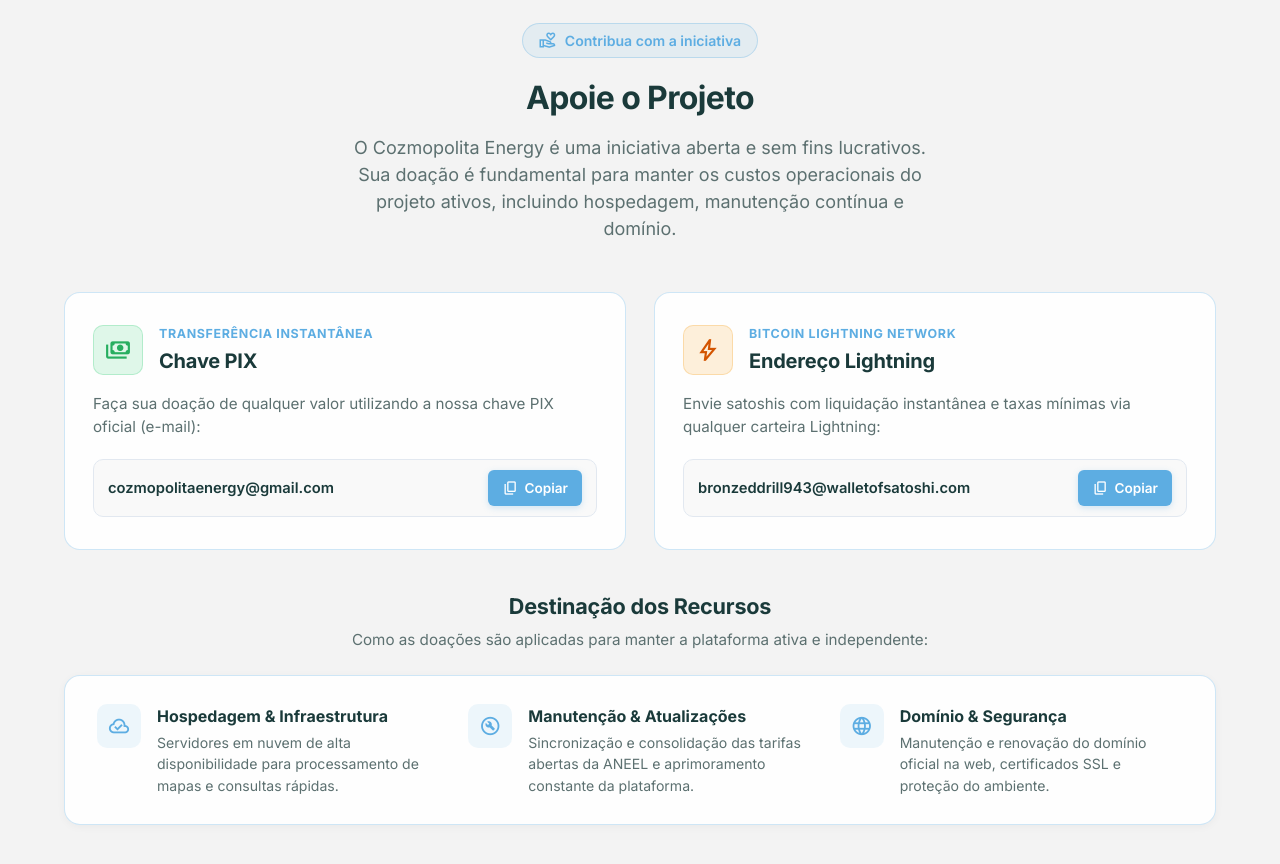
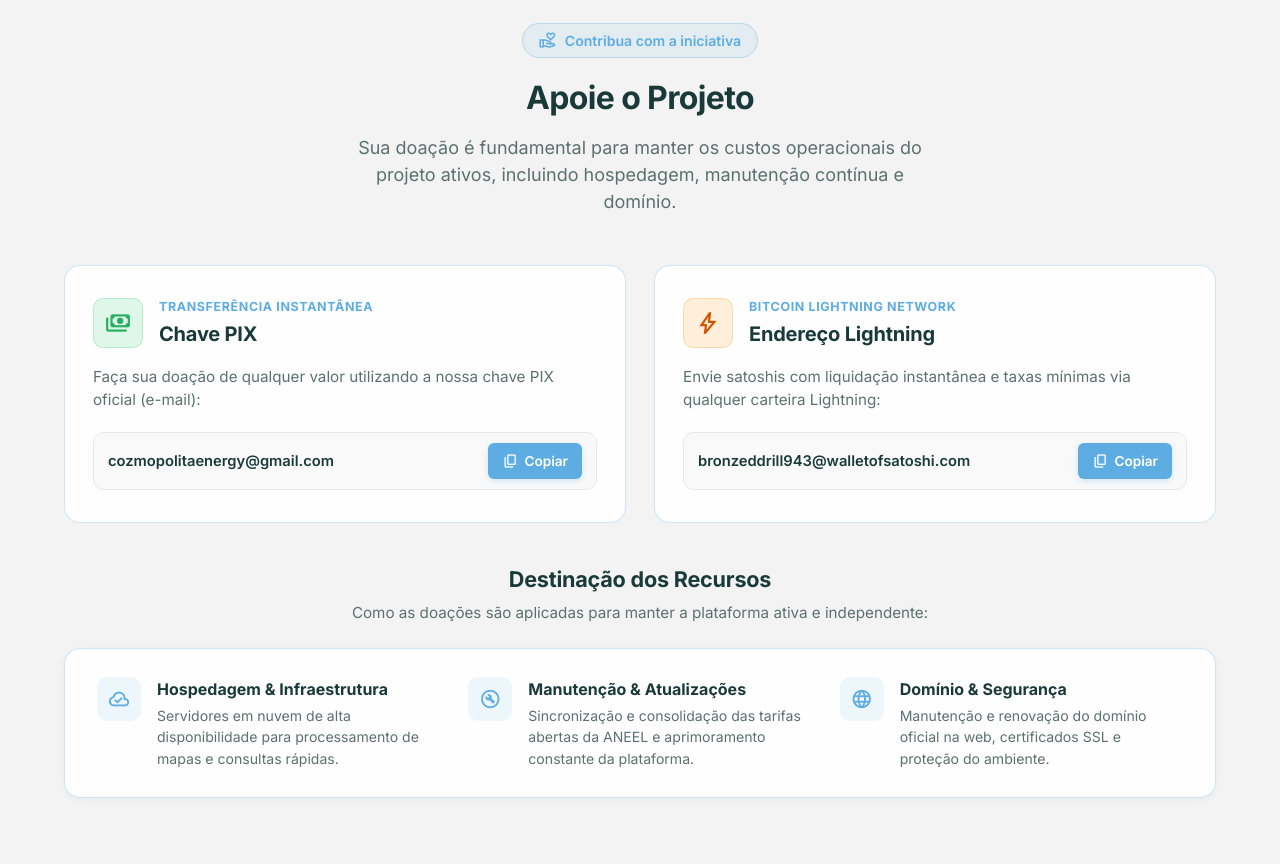
Before and after one commit to pjdiegopj/cozmopolita-energy, a website: page index.html in a window 1280 px wide. Shown: the part 4360-5224 px from the top of the page. Drawn offline with nearby package versions, Linux system fonts and the light colour scheme.

Commit message:
fix: texto apoie

```diff
--- a/index.html
+++ b/index.html
@@ -339,7 +339,7 @@
           </div>
           <h2 class="section-title">Apoie o Projeto</h2>
           <p class="section-desc">
-            O Cozmopolita Energy é uma iniciativa aberta e sem fins lucrativos. Sua doação é fundamental para manter os custos operacionais do projeto ativos, incluindo hospedagem, manutenção contínua e domínio.
+            Sua doação é fundamental para manter os custos operacionais do projeto ativos, incluindo hospedagem, manutenção contínua e domínio.
           </p>
         </div>
 
```
